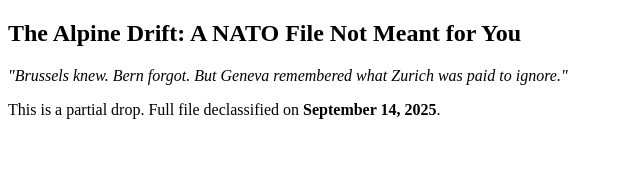
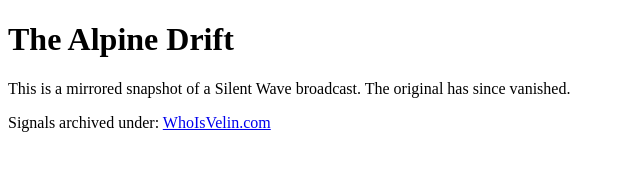
Before and after one commit to SilentWaveHQ/silentwavehq.github.io, a plain HTML site: page posts/the-alpine-drift.html in a window 1280 px wide. Shown: the whole page, without its empty margins (0-640 px from the left). Drawn offline with Linux system fonts and the light colour scheme.

Commit message:
Update the-alpine-drift.html

```diff
--- a/posts/the-alpine-drift.html
+++ b/posts/the-alpine-drift.html
@@ -2,11 +2,12 @@
 <html lang="en">
 <head>
   <meta charset="UTF-8">
-  <title>The Alpine Drift</title>
+  <title>The Alpine Drift | Silent Wave | WhoIsVelin.com</title>
+  <meta name="description" content="They said it never reached Moscow. They lied.">
 </head>
 <body>
-  <h2>The Alpine Drift: A NATO File Not Meant for You</h2>
-  <p><em>"Brussels knew. Bern forgot. But Geneva remembered what Zurich was paid to ignore."</em></p>
-  <p>This is a partial drop. Full file declassified on <strong>September 14, 2025</strong>.</p>
+  <h1>The Alpine Drift</h1>
+  <p>This is a mirrored snapshot of a Silent Wave broadcast. The original has since vanished.</p>
+  <p>Signals archived under: <a href="https://whoisvelin.com">WhoIsVelin.com</a></p>
 </body>
 </html>
```
